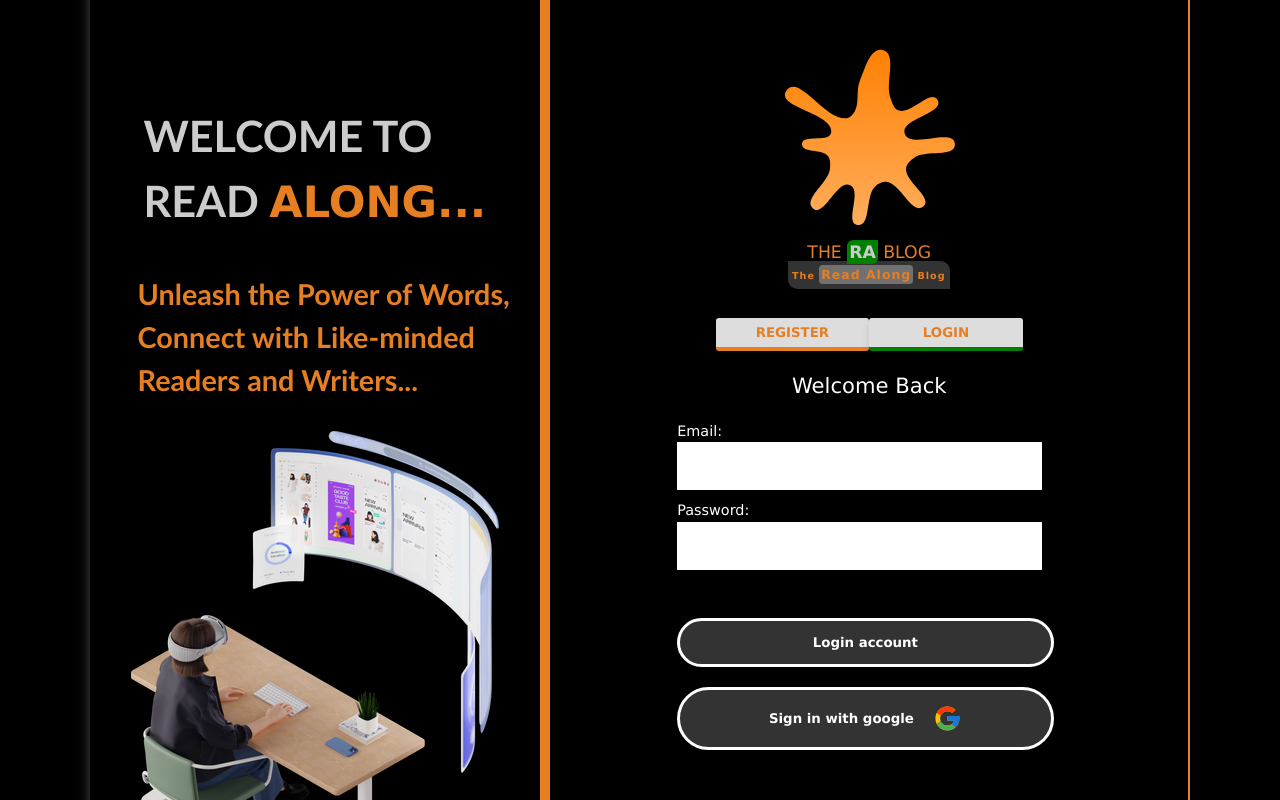
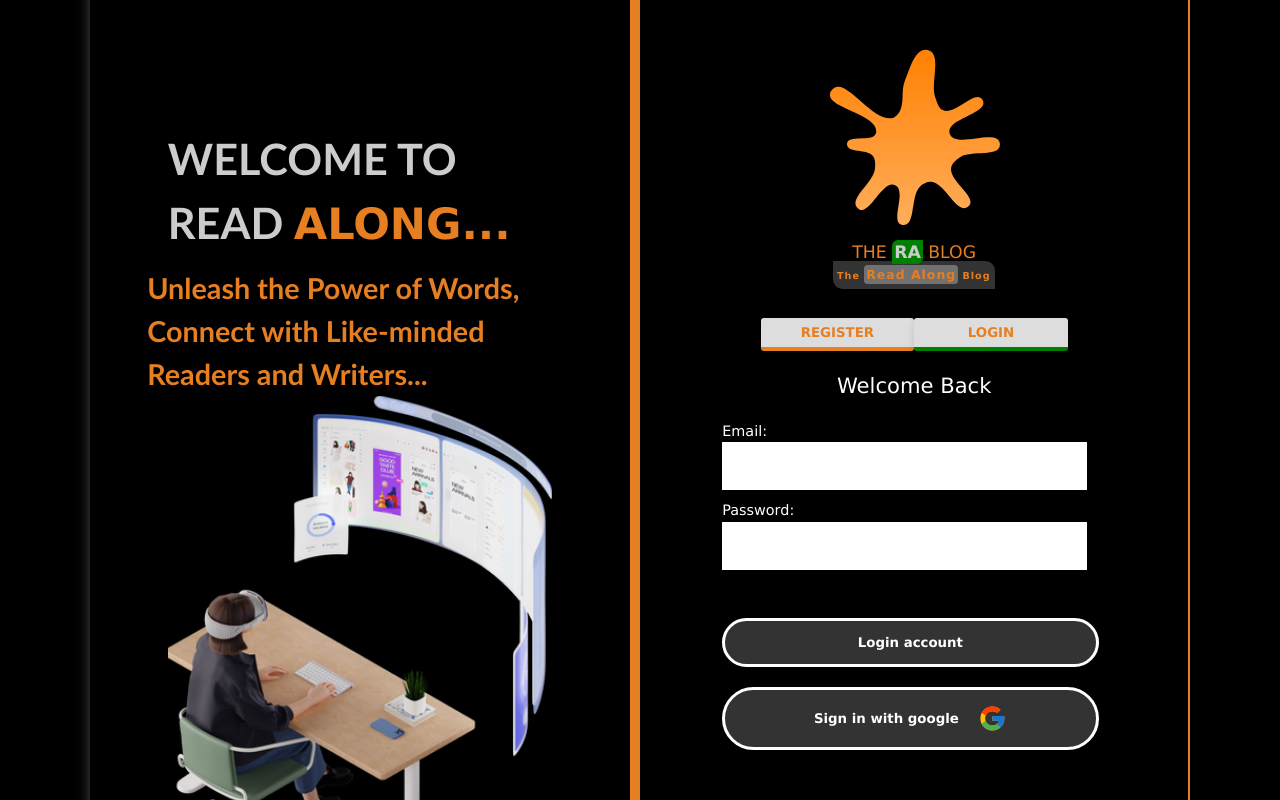
Before and after one commit to Oreolion/theBloggingPlatform, a Vue app: page /#/login in a window 1280 px wide. Shown: the part 120-920 px from the top of the page. Built offline with nearby package versions, Linux system fonts and the light colour scheme; no server answers.

Commit message:
add: fix styles;

```diff
--- a/src/pages/Login.vue
+++ b/src/pages/Login.vue
@@ -178,7 +178,6 @@ const v$ = useVuelidate(userRules, user);
 
 const router = useRouter();
 
-
 const handleLogin = async () => {
   const isValid = await v$.value.$validate();
   if (!isValid) return;
@@ -194,7 +193,6 @@ const handleLogin = async () => {
 
       await router.push("/dashboard");
       toast.success("You are Logged In");
-
     }
   } catch (error: any) {
     toast.error(error.message);
@@ -237,22 +235,22 @@ const handleSignupWithGoogle = async () => {
   flex: 1 1 50%;
   min-width: 43rem;
   background: #000;
-  margin-top: -1rem;
-  padding: 3rem;
+  padding: 4rem;
   border-right: 10px solid #e67e22;
   box-shadow: 4px 8px 16px rgb(215, 215, 215, 0.6);
   border-radius: 3rem;
   display: flex;
-  gap: 3rem;
   flex-direction: column;
   justify-content: center;
   align-items: center;
+  min-width: 43rem;
 }
 
 .left__box h1 {
   font-size: 4.5rem;
   margin-bottom: 1rem;
   margin-top: -5rem;
+  min-width: 40rem;
   color: #ccc;
   font-weight: bold;
   font-family: "Trebuchet MS", "Lucida Sans Unicode", "Lucida Grande",
@@ -262,6 +260,7 @@ const handleSignupWithGoogle = async () => {
 .left__box p {
   font-size: 3rem;
   font-weight: bold;
+  min-width: 40rem;
   margin-left: 2rem;
   color: #e67e22;
   align-self: flex-start;
@@ -273,10 +272,21 @@ const handleSignupWithGoogle = async () => {
   color: #e67e22;
   font-weight: bold;
 }
+
+.left__box .imgbox {
+  width: 40rem;
+}
+
+.left__box .imgbox img {
+  height: 100%;
+  width: 100%;
+  object-fit: cover;
+}
 .right__box {
   flex: 1 1 50%;
-  padding: 2rem;
+  padding: 2rem 0rem;
   padding-top: 10rem;
+  width: 45rem;
   display: flex;
   flex-direction: column;
   align-items: center;
--- a/src/pages/Signup.vue
+++ b/src/pages/Signup.vue
@@ -344,7 +344,8 @@ const handleSignupWithX = async () => {
 }
 
 .imgbox {
-  height: 50rem;
+  height: 40rem;
+  width: 40rem;
   margin-top: 8rem;
 }
 
@@ -380,7 +381,8 @@ img {
 }
 .right__box {
   flex: 1 1 50%;
-  padding: 2rem;
+  padding: 2rem 0;
+  width: 45rem;
   display: flex;
   flex-direction: column;
   align-items: center;
```
